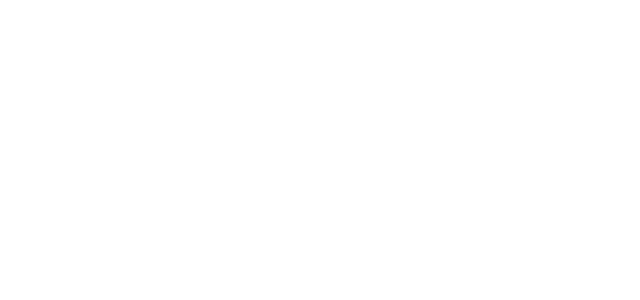
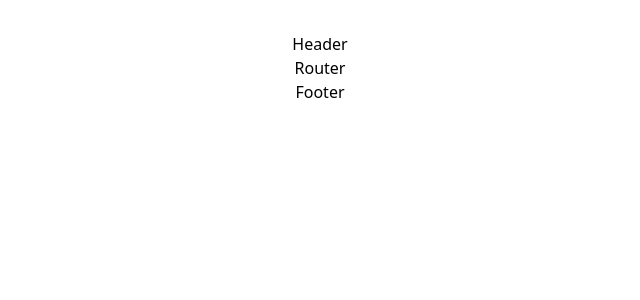
Before and after one commit to Erfanmah7/speed-vpn, a React (Vite) app: page / in a window 1280 px wide. Shown: the top 300 px of the page, without its empty margins (406-1046 px from the left). Built offline with nearby package versions, Linux system fonts and the light colour scheme.

Commit message:
add layout & router

```diff
--- a/src/App.jsx
+++ b/src/App.jsx
@@ -1,5 +1,12 @@
+import Layout from "./layout/Layout";
+import Router from "./routers/Router";
+
 function App() {
-  return <></>;
+  return (
+    <Layout>
+      <Router />
+    </Layout>
+  );
 }
 
 export default App;
--- /dev/null
+++ b/src/layout/Footer.jsx
@@ -0,0 +1,9 @@
+import React from 'react'
+
+function Footer() {
+  return (
+    <div>Footer</div>
+  )
+}
+
+export default Footer
--- /dev/null
+++ b/src/layout/Header.jsx
@@ -0,0 +1,9 @@
+import React from 'react'
+
+function Header() {
+  return (
+    <div>Header</div>
+  )
+}
+
+export default Header
--- /dev/null
+++ b/src/layout/Layout.jsx
@@ -0,0 +1,15 @@
+import React from "react";
+import Footer from "./Footer";
+import Header from "./Header";
+
+function Layout({ children }) {
+  return (
+    <>
+      <Header />
+      {children}
+      <Footer />
+    </>
+  );
+}
+
+export default Layout;
```
